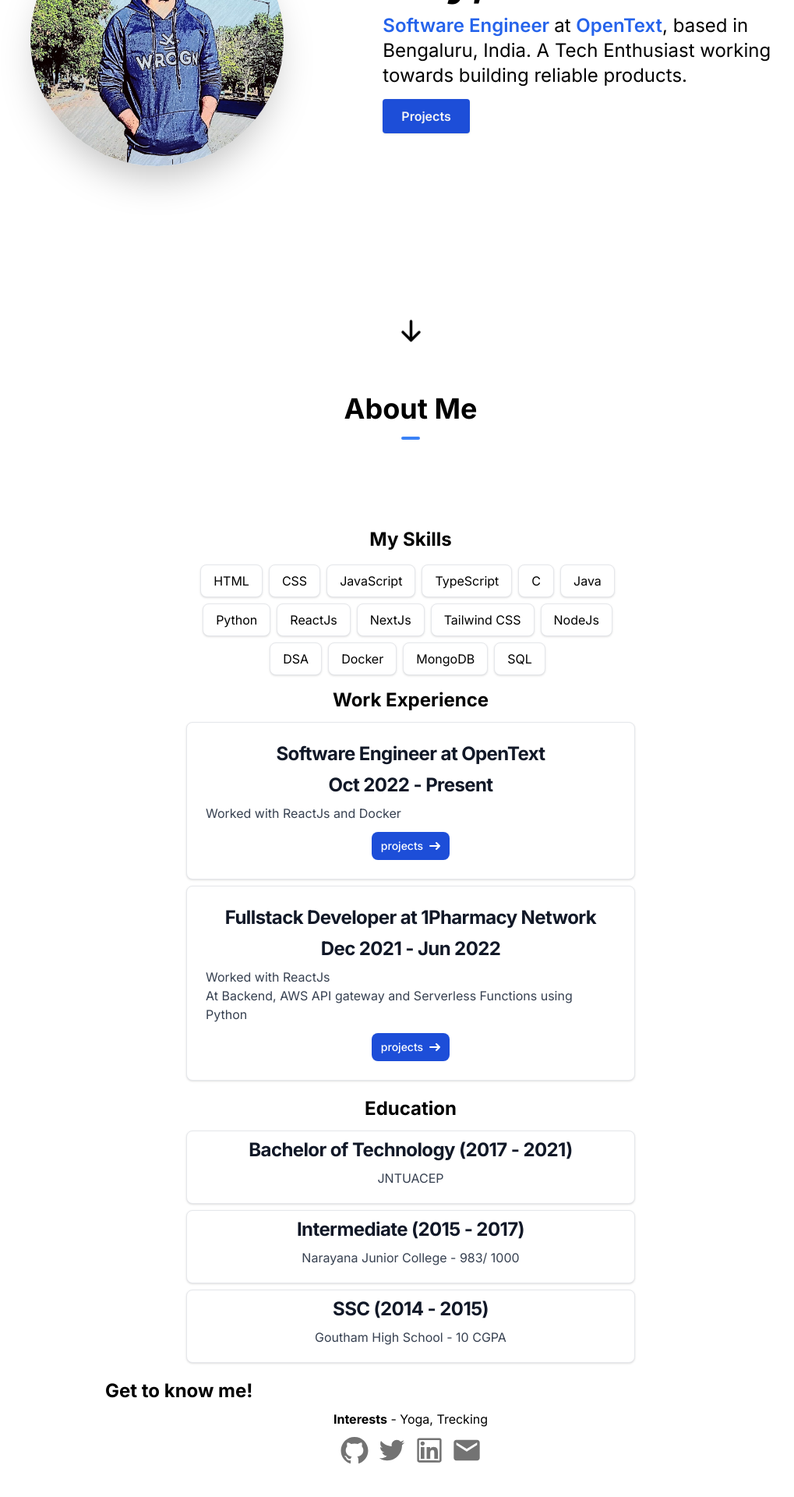
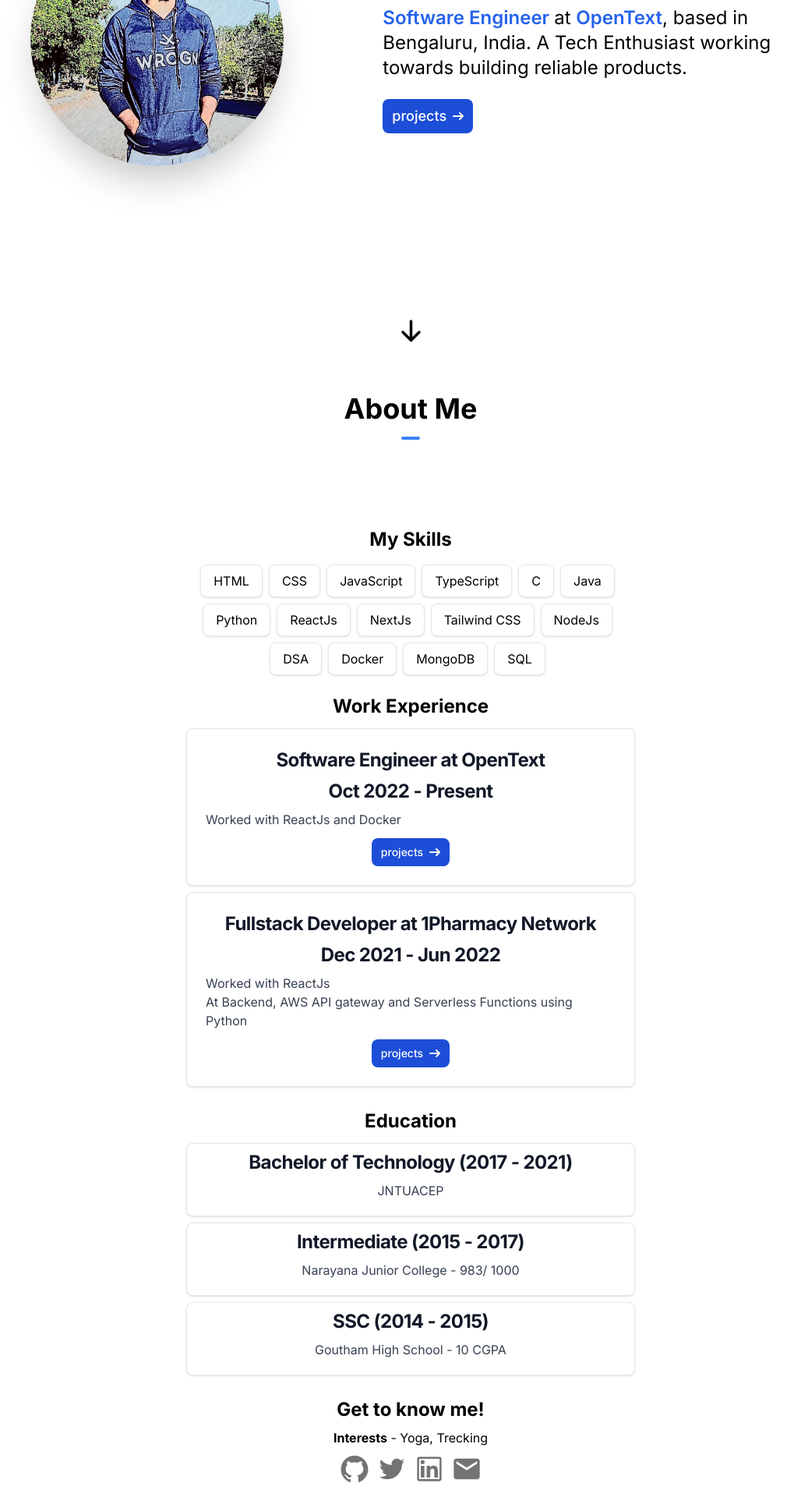
Before and after one commit to rohitbrk/portfolio, a Next.js app: page / in a window 1280 px wide. Shown: the part 320-2240 px from the top of the page at 78% size, without its empty margins (113-1132 px from the left). Built offline with nearby package versions, Linux system fonts and the light colour scheme.

Commit message:
add blog not-auto

```diff
--- a/src/blogs/ReactJs.mdx
+++ b/src/blogs/ReactJs.mdx
@@ -1,6 +1,6 @@
 <h1> hey, There </h1>
 
-<img src="/reactjs-logo.jpg" />
+<img src="/reactjs-logo.jpg" width="75%" />
 
 export default ({ children }) => (
   <div className="prose dark:prose-invert prose-img:rounded-xl">{children}</div>
--- a/src/components/Education.tsx
+++ b/src/components/Education.tsx
@@ -21,7 +21,7 @@ const education = [
 
 const Education = () => {
   return (
-    <div className="flex flex-col justify-center items-center text-center mb-4">
+    <div className="flex flex-col justify-center items-center text-center mb-6">
       <h1 className="text-2xl font-bold mb-2">Education</h1>
       {education.map((item) => (
         <div className="w-full max-w-xl m-1 px-6 py-2 bg-white border border-gray-200 rounded-lg shadow dark:bg-gray-800 dark:border-gray-700">
--- a/src/components/Footer.tsx
+++ b/src/components/Footer.tsx
@@ -5,7 +5,6 @@ import {
   AiOutlineLinkedin,
 } from "react-icons/ai";
 
-import { BsDiscord } from "react-icons/bs";
 import { MdEmail } from "react-icons/md";
 
 const Footer = () => {
--- a/src/components/GetToKnowMe.tsx
+++ b/src/components/GetToKnowMe.tsx
@@ -3,15 +3,12 @@ import {
   AiOutlineLinkedin,
   AiOutlineTwitter,
 } from "react-icons/ai";
-import { BsDiscord } from "react-icons/bs";
 import { MdEmail } from "react-icons/md";
 
 const GetToKnowMe = () => {
   return (
-    <div className="mb-4">
-      <h1 className="text-center text-2xl font-bold mb-2 md:text-left">
-        Get to know me!
-      </h1>
+    <div className="flex flex-col justify-center items-center text-center mb-6">
+      <h1 className="text-center text-2xl font-bold mb-2">Get to know me!</h1>
       <div className="flex flex-row justify-center">
         <h2 className="text-l font-bold mb-2 flex flex-row">Interests</h2>
         &nbsp;-&nbsp;
--- a/src/components/Hero.tsx
+++ b/src/components/Hero.tsx
@@ -30,10 +30,25 @@ const Hero = () => {
             building reliable products.
           </p>
           <Link
-            href="/#projects"
-            className="text-neutral-100 font-semibold px-6 py-3 bg-blue-700 rounded shadow hover:bg-blue-800 cursor-pointer"
+            href="#projects"
+            className="inline-flex items-center px-3 py-2 text-lg font-medium text-center text-white bg-blue-700 rounded-lg hover:bg-blue-800 focus:ring-4 focus:outline-none focus:ring-blue-300 dark:bg-blue-600 dark:hover:bg-blue-700 dark:focus:ring-blue-800"
           >
-            Projects
+            projects
+            <svg
+              className="w-3.5 h-3.5 ml-2"
+              aria-hidden="true"
+              xmlns="http://www.w3.org/2000/svg"
+              fill="none"
+              viewBox="0 0 14 10"
+            >
+              <path
+                stroke="currentColor"
+                strokeLinecap="round"
+                strokeLinejoin="round"
+                strokeWidth="2"
+                d="M1 5h12m0 0L9 1m4 4L9 9"
+              />
+            </svg>
           </Link>
         </div>
       </div>
--- a/src/components/MySkills.tsx
+++ b/src/components/MySkills.tsx
@@ -17,7 +17,7 @@ const skills = [
 ];
 const MySkills = () => {
   return (
-    <div className="text-center mb-4">
+    <div className="text-center mb-6">
       <h1 className="text-2xl font-bold mb-2">My Skills</h1>
       <div className="flex flex-wrap flex-row justify-center md:px-24 md:justify-center">
         {skills.map((item) => {
--- a/src/components/WorkExperience.tsx
+++ b/src/components/WorkExperience.tsx
@@ -1,3 +1,5 @@
+import Link from "next/link";
+
 const workExperience = [
   {
     role: "Software Engineer",
@@ -18,7 +20,7 @@ const workExperience = [
 
 const WorkExperience = () => {
   return (
-    <div className="flex flex-col justify-center items-center text-center mb-4">
+    <div className="flex flex-col justify-center items-center text-center mb-6">
       <h1 className="text-center text-2xl font-bold mb-2">Work Experience</h1>
       {workExperience.map((item) => (
         <div className="m-1 w-full max-w-xl p-6 bg-white border border-gray-200 rounded-lg shadow dark:bg-gray-800 dark:border-gray-700">
@@ -33,7 +35,7 @@ const WorkExperience = () => {
               <li key={nestedItem}>{nestedItem}</li>
             ))}
           </ul>
-          <a
+          <Link
             href="#projects"
             className="inline-flex items-center px-3 py-2 text-sm font-medium text-center text-white bg-blue-700 rounded-lg hover:bg-blue-800 focus:ring-4 focus:outline-none focus:ring-blue-300 dark:bg-blue-600 dark:hover:bg-blue-700 dark:focus:ring-blue-800"
           >
@@ -53,7 +55,7 @@ const WorkExperience = () => {
                 d="M1 5h12m0 0L9 1m4 4L9 9"
               />
             </svg>
-          </a>
+          </Link>
         </div>
       ))}
     </div>
```
